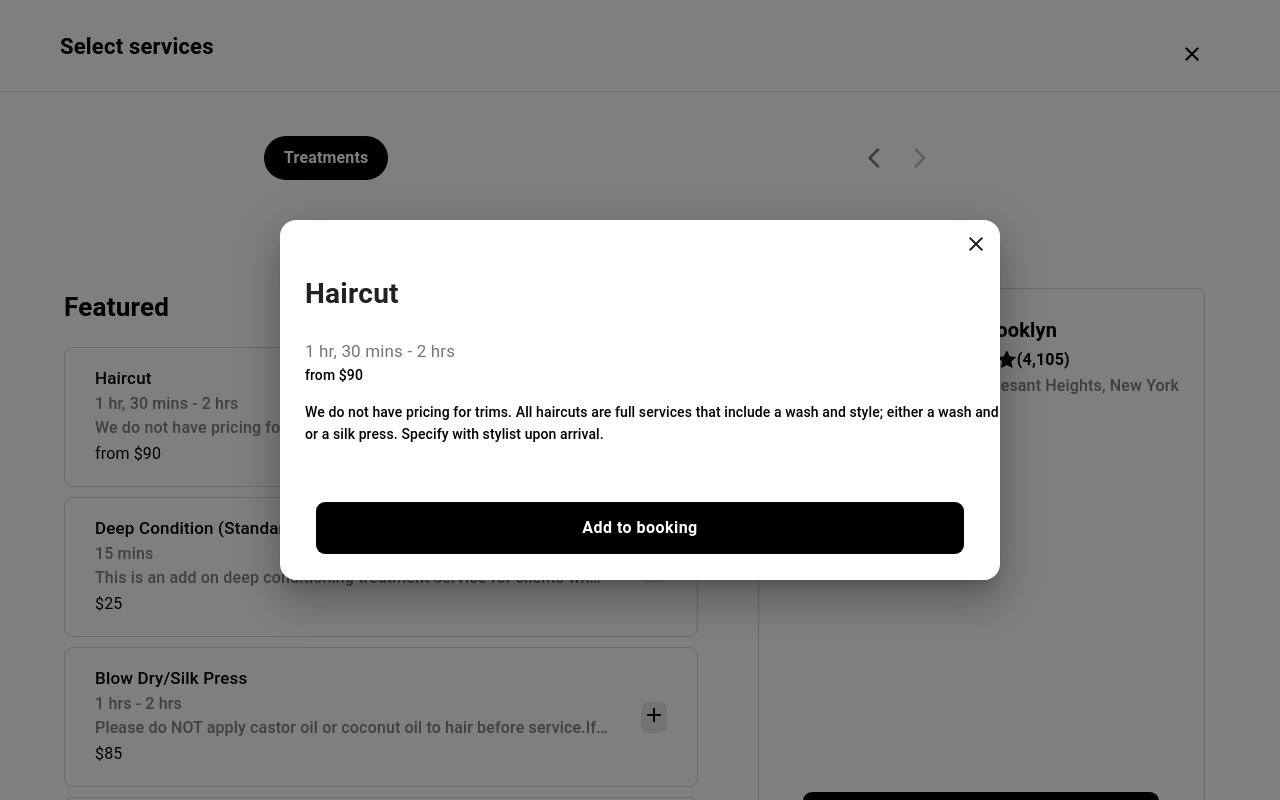
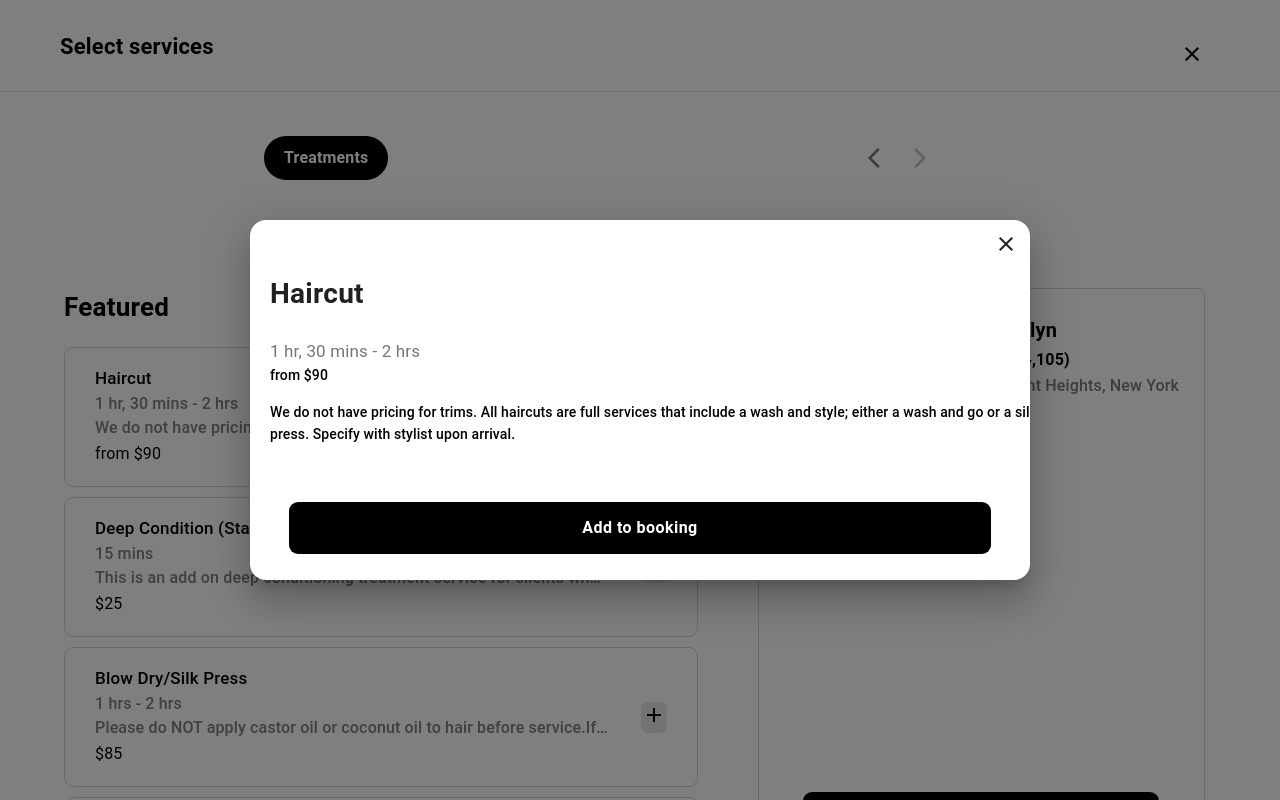
Before and after one commit to falgun143/Salon, a Next.js app: page / in a window 1280 px wide. Both pictures are taken after a click on the element 380 px from the left and 417 px from the top of the page. Shown: the top 800 px of the page. Built offline with nearby package versions, Linux system fonts and the light colour scheme; grey boxes are pictures that could not be loaded.

Commit message:
Addedmorewidthto dialogcontainer

```diff
--- a/components/Card.tsx
+++ b/components/Card.tsx
@@ -139,8 +139,8 @@ const Card1 = ({ feature }: { feature: CardFeature }) => {
             },
 
             minWidth: {
-              xs: "90vw",
-              md: "720px",
+              xs: "100vw",
+              md: "780px",
             },
             borderRadius: 4,
             justifyContent: "center",
@@ -160,7 +160,7 @@ const Card1 = ({ feature }: { feature: CardFeature }) => {
           <CloseButton onClick={handleClose} />
         </Box>
 
-        <DialogContent  style={{  width: "100%", padding: "0px 0px 0px 50px"}}>
+        <DialogContent  style={{  width: "100%", padding: "0px 10px 0px 50px"}}>
           <Typography fontSize={"28px"} fontWeight={"bold"} marginBottom={3}>
             {feature.title}
           </Typography>
```
